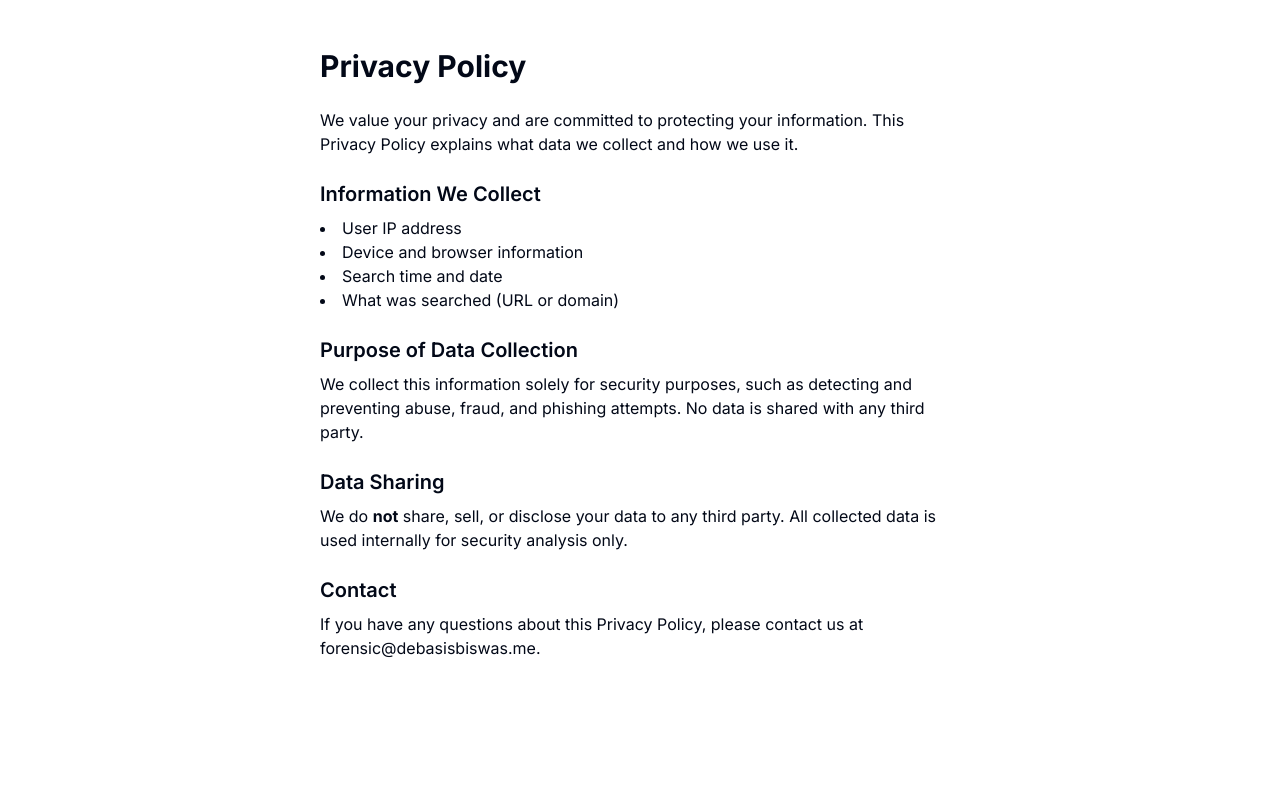
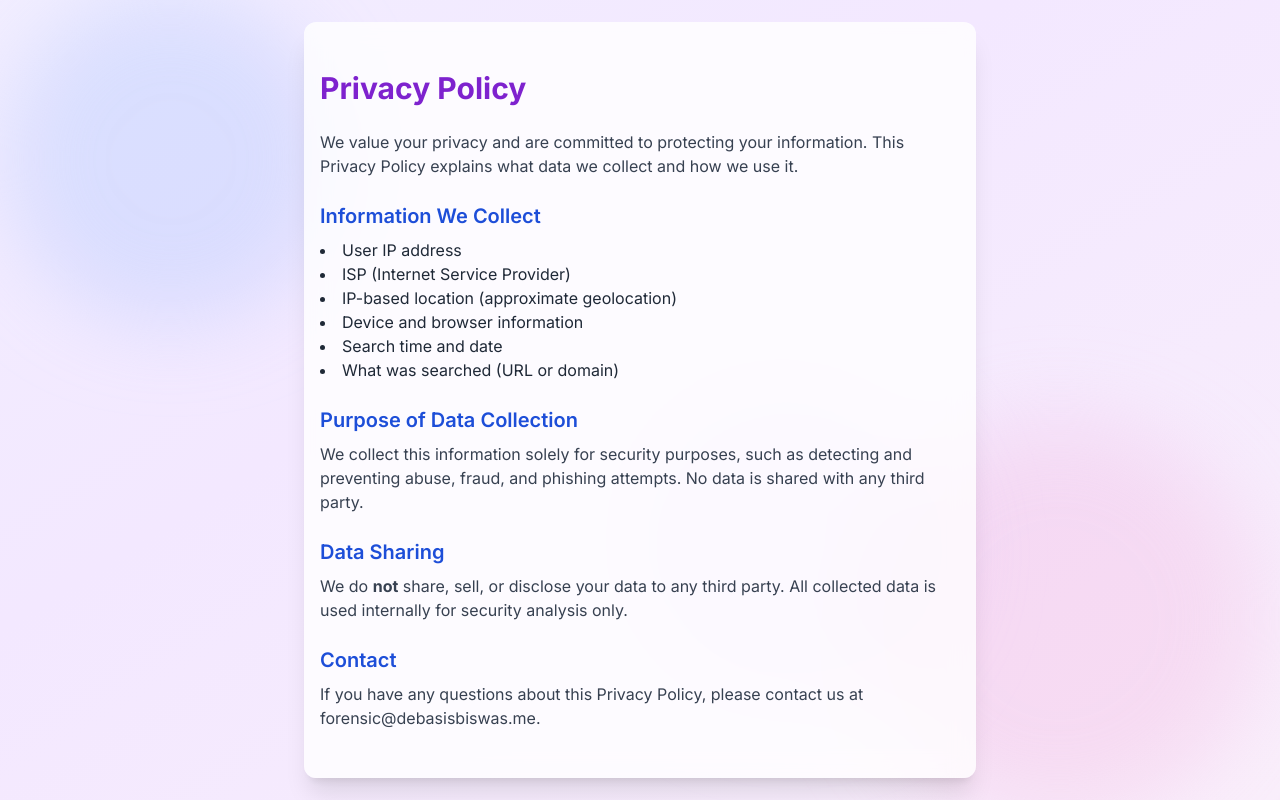
Before and after one commit to DebaA17/Phishing-url-checker, a Next.js app: page /privacy-policy in a window 1280 px wide. Built offline with nearby package versions, Linux system fonts and the light colour scheme.

Commit message:
Enhance Privacy Policy page with animated background and additional data collection details

```diff
--- a/app/privacy-policy/page.tsx
+++ b/app/privacy-policy/page.tsx
@@ -1,31 +1,68 @@
+
 import React from "react";
 
 export default function PrivacyPolicyPage() {
   return (
-    <main className="max-w-2xl mx-auto py-12 px-4">
-      <h1 className="text-3xl font-bold mb-6">Privacy Policy</h1>
-      <p className="mb-4">
+    <div className="min-h-screen w-full bg-gradient-to-br from-blue-50 via-purple-100 to-pink-50 animate-gradient-x flex items-center justify-center relative overflow-hidden">
+      {/* Animated background blobs */}
+      <div className="absolute top-0 left-0 w-80 h-80 bg-blue-200 rounded-full mix-blend-multiply filter blur-2xl opacity-40 animate-blob1" />
+      <div className="absolute bottom-0 right-0 w-96 h-96 bg-pink-200 rounded-full mix-blend-multiply filter blur-2xl opacity-40 animate-blob2" />
+      <div className="absolute top-1/2 left-1/2 w-72 h-72 bg-purple-200 rounded-full mix-blend-multiply filter blur-2xl opacity-30 animate-blob3" />
+      <main className="relative z-10 max-w-2xl mx-auto py-12 px-4 bg-white/80 rounded-xl shadow-xl backdrop-blur-md">
+        <h1 className="text-3xl font-bold mb-6 text-purple-700">Privacy Policy</h1>
+        <p className="mb-4 text-gray-700">
           We value your privacy and are committed to protecting your information. This Privacy Policy explains what data we collect and how we use it.
         </p>
-      <h2 className="text-xl font-semibold mt-6 mb-2">Information We Collect</h2>
-      <ul className="list-disc list-inside mb-4">
+        <h2 className="text-xl font-semibold mt-6 mb-2 text-blue-700">Information We Collect</h2>
+        <ul className="list-disc list-inside mb-4 text-gray-800">
           <li>User IP address</li>
+          <li>ISP (Internet Service Provider)</li>
+          <li>IP-based location (approximate geolocation)</li>
           <li>Device and browser information</li>
           <li>Search time and date</li>
           <li>What was searched (URL or domain)</li>
         </ul>
-      <h2 className="text-xl font-semibold mt-6 mb-2">Purpose of Data Collection</h2>
-      <p className="mb-4">
+        <h2 className="text-xl font-semibold mt-6 mb-2 text-blue-700">Purpose of Data Collection</h2>
+        <p className="mb-4 text-gray-700">
           We collect this information solely for security purposes, such as detecting and preventing abuse, fraud, and phishing attempts. No data is shared with any third party.
         </p>
-      <h2 className="text-xl font-semibold mt-6 mb-2">Data Sharing</h2>
-      <p className="mb-4">
+        <h2 className="text-xl font-semibold mt-6 mb-2 text-blue-700">Data Sharing</h2>
+        <p className="mb-4 text-gray-700">
           We do <strong>not</strong> share, sell, or disclose your data to any third party. All collected data is used internally for security analysis only.
         </p>
-      <h2 className="text-xl font-semibold mt-6 mb-2">Contact</h2>
-      <p>
+        <h2 className="text-xl font-semibold mt-6 mb-2 text-blue-700">Contact</h2>
+        <p className="text-gray-700">
           If you have any questions about this Privacy Policy, please contact us at forensic@debasisbiswas.me.
         </p>
       </main>
+      <style jsx global>{`
+        @keyframes gradient-x {
+          0%, 100% { background-position: 0% 50%; }
+          50% { background-position: 100% 50%; }
+        }
+        .animate-gradient-x {
+          background-size: 200% 200%;
+          animation: gradient-x 8s ease-in-out infinite;
+        }
+        @keyframes blob1 {
+          0%, 100% { transform: translate(0, 0) scale(1); }
+          33% { transform: translate(30px, -20px) scale(1.1); }
+          66% { transform: translate(-20px, 30px) scale(0.9); }
+        }
+        .animate-blob1 { animation: blob1 12s infinite linear; }
+        @keyframes blob2 {
+          0%, 100% { transform: translate(0, 0) scale(1); }
+          33% { transform: translate(-40px, 20px) scale(1.05); }
+          66% { transform: translate(20px, -30px) scale(0.95); }
+        }
+        .animate-blob2 { animation: blob2 14s infinite linear; }
+        @keyframes blob3 {
+          0%, 100% { transform: translate(0, 0) scale(1); }
+          33% { transform: translate(10px, 10px) scale(1.08); }
+          66% { transform: translate(-10px, -10px) scale(0.92); }
+        }
+        .animate-blob3 { animation: blob3 16s infinite linear; }
+      `}</style>
+    </div>
   );
 }
```
Lines whose indentation alone changed are shown as unchanged.
